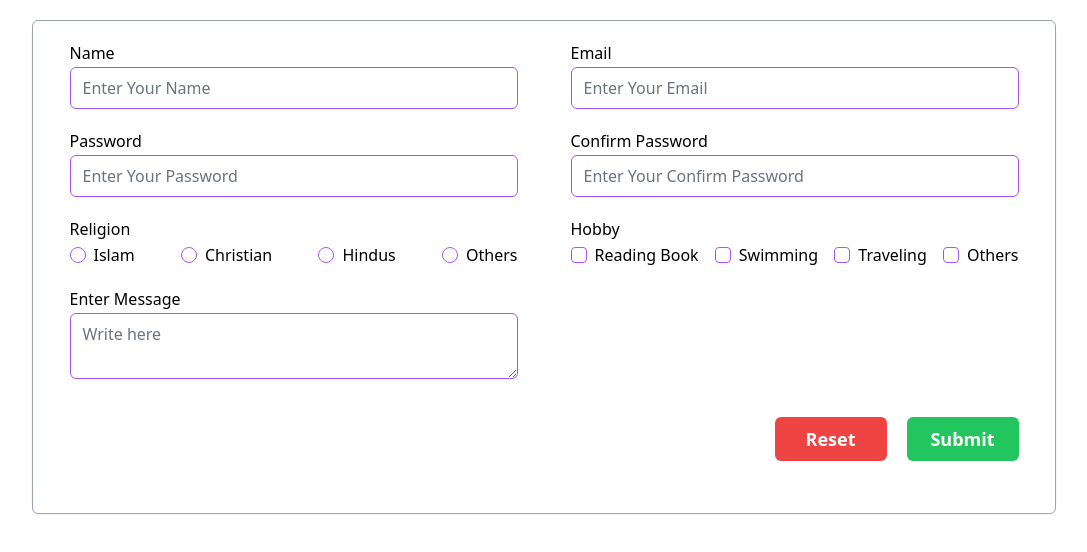
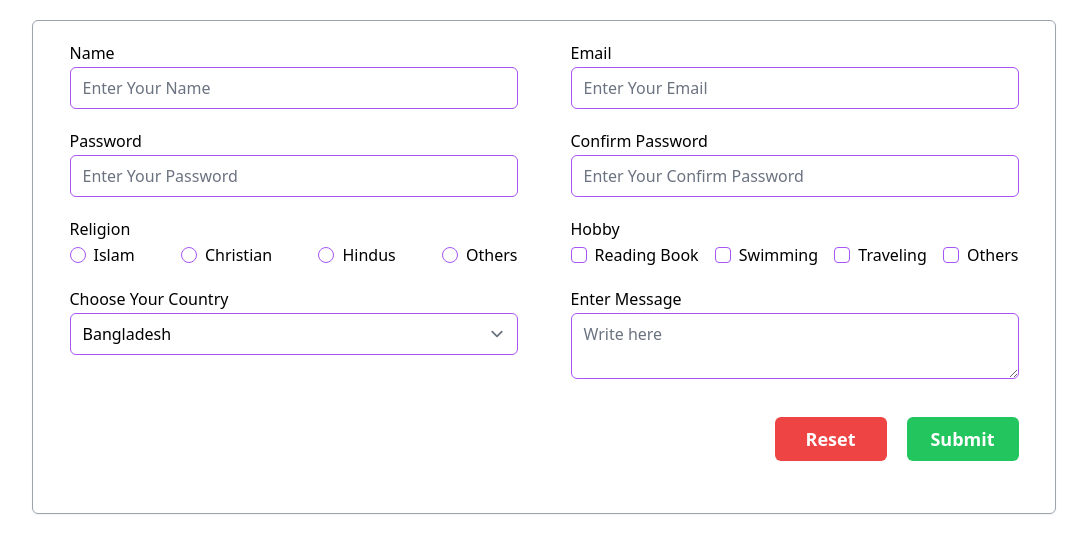
Before and after one commit to yasin2514/reusable-components, a React (Vite) app: page / in a window 1280 px wide. Shown: the top 552 px of the page, without its empty margins (96-1183 px from the left). Built offline with nearby package versions, Linux system fonts and the light colour scheme.

Commit message:
Select done with types

```diff
--- a/src/components/Form/Input.tsx
+++ b/src/components/Form/Input.tsx
@@ -4,6 +4,7 @@ import {
   TInnerSectionContextProps,
   TInnerSectionProps,
   TInputProps,
+  TSelectProps,
   TTextAreaProps,
 } from "../../types/types";
 
@@ -69,7 +70,7 @@ export const InnerSection = ({
 Input.InnerSection = InnerSection;
 
 // for the radio button and checkbox  component
-export const InnerInput = ({ value }: TInnerInputProps) => {
+const InnerInput = ({ value }: TInnerInputProps) => {
   const { register, type } = useContext(
     InnerSectionContext
   ) as TInnerSectionContextProps;
@@ -85,7 +86,7 @@ export const InnerInput = ({ value }: TInnerInputProps) => {
 InnerSection.Input = InnerInput;
 
 // for the text area component
-export const TextArea = ({ label, register, ...rest }:TTextAreaProps) => {
+export const TextArea = ({ label, register, ...rest }: TTextAreaProps) => {
   const { name } = register;
   const random = Math.random().toString(36).substring(7);
   const id = name?.concat(random).toLowerCase();
@@ -94,11 +95,34 @@ export const TextArea = ({ label, register, ...rest }:TTextAreaProps) => {
       <label htmlFor={id} className="block mb-0.5">
         {label}
       </label>
-      <textarea
-        id={id}
-        {...register}
-        {...rest}
-      ></textarea>
+      <textarea id={id} {...register} {...rest}></textarea>
     </div>
   );
 };
+
+// for the select component
+export const Select = ({ register, errors, label, options }: TSelectProps) => {
+  const { name } = register;
+  const random = Math.random().toString(36).substring(7);
+  const id = name?.concat(random).toLowerCase();
+  const selectOption = options?.map((option: string, index: number) => {
+    return (
+      <option value={option} key={index}>
+        {option}
+      </option>
+    );
+  });
+  return (
+    <div className="w-full max-w-md">
+      <label htmlFor={id} className="block mb-0.5">
+        {label}
+      </label>
+      <select id={id} {...register}>
+        {selectOption}
+      </select>
+      {errors[name] && (
+        <span className="text-red-500 text-xs">{errors[name]?.message}</span>
+      )}
+    </div>
+  );
+};
--- a/src/pages/Home.tsx
+++ b/src/pages/Home.tsx
@@ -5,6 +5,7 @@ import {
   FormSubmit,
   InnerSection,
   Input,
+  Select,
   TextArea,
 } from "../components/Form";
 import { zodResolver } from "@hookform/resolvers/zod";
@@ -75,6 +76,20 @@ const Home = () => {
             <InnerSection.Input value={"Others"} />
           </Input.InnerSection>
 
+          <Select
+            register={register("country")}
+            errors={errors}
+            label={"Choose Your Country"}
+            options={[
+              "Bangladesh",
+              "India",
+              "USA",
+              "UK",
+              "Canada",
+              "Australia",
+            ]}
+          />
+
           <TextArea
             label={"Enter Message"}
             placeholder={"Write here"}
```
Also changed, not shown: src/types/types.ts (+7 -0 lines).
